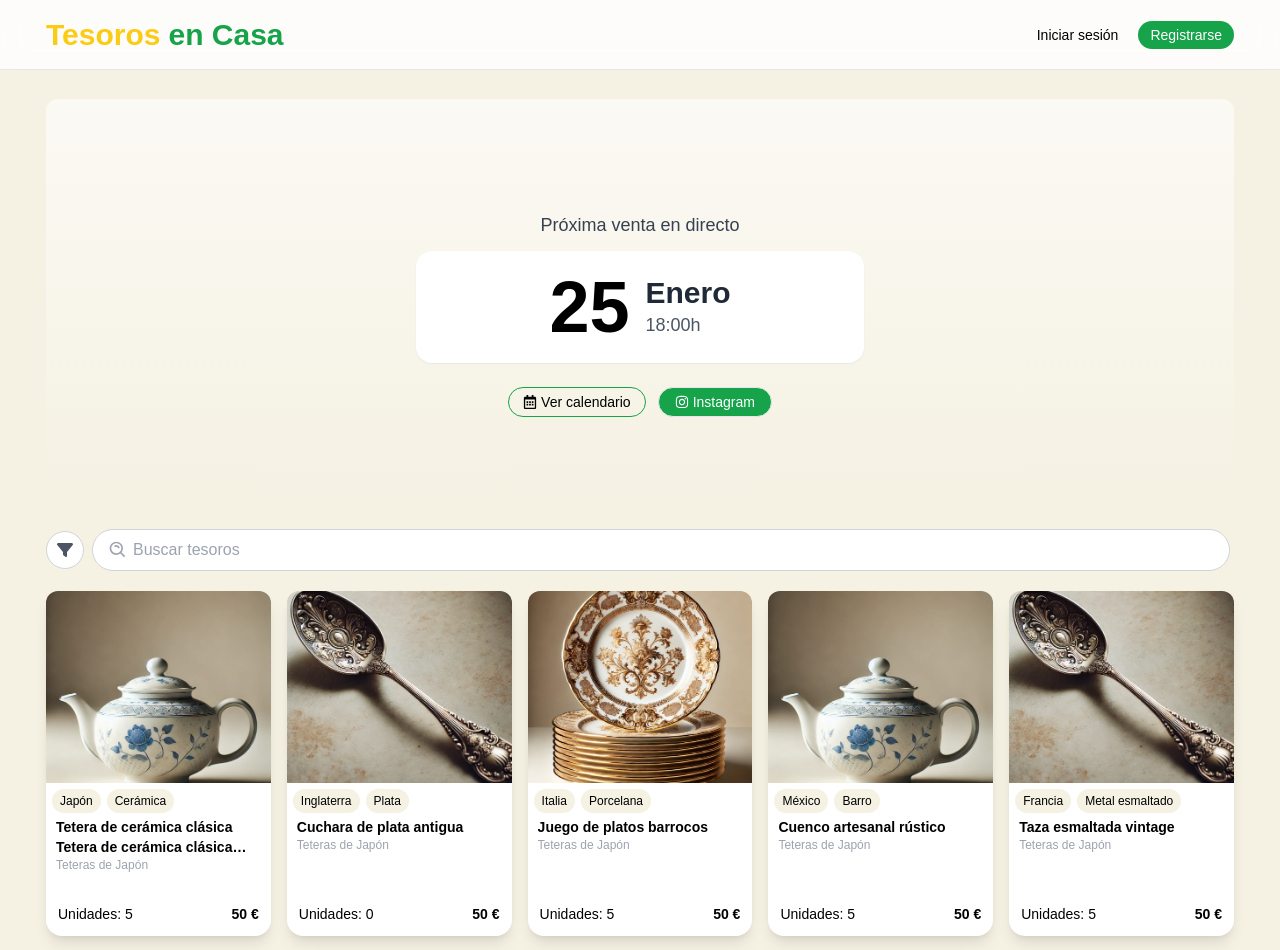
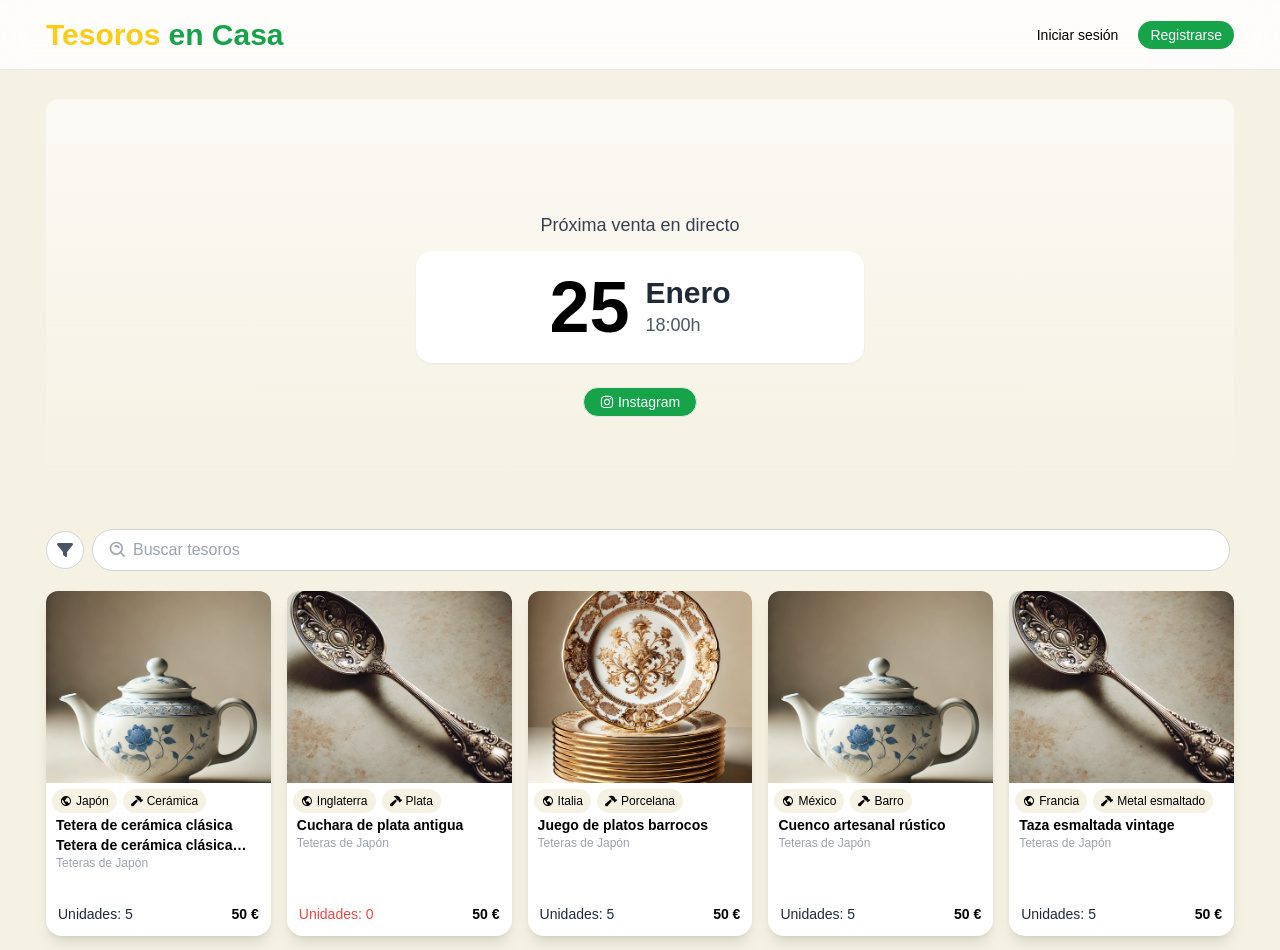
Before and after one commit to mriverre8/tesorosencasa, a Next.js app: page / in a window 1280 px wide. Shown: the top 950 px of the page. Built offline with nearby package versions, Linux system fonts and the light colour scheme; a web font is replaced by a local one.

Commit message:
Update frontend

```diff
--- a/src/components/Card.tsx
+++ b/src/components/Card.tsx
@@ -1,6 +1,8 @@
 import React from 'react';
 import Image from 'next/image';
 import { Tesoro } from '@/types/tesoro';
+import { BiWorld } from 'react-icons/bi';
+import { FaHammer } from 'react-icons/fa6';
 
 interface ProductProps {
   tesoro: Tesoro;
@@ -19,36 +21,34 @@ const Card = ({ tesoro }: ProductProps) => {
           />
         </div>
         <div className="flex flex-col px-1.5 mt-1.5">
-          {(tesoro.material || tesoro.origin) && (
-            <div className="flex gap-1.5">
-              {tesoro.origin && (
-                <p className="text-xs bg-[#f5f1e3] rounded-full py-1 px-2">
-                  {tesoro.origin}
-                </p>
-              )}
-              {tesoro.material && (
-                <p className="text-xs bg-[#f5f1e3] rounded-full py-1 px-2">
-                  {tesoro.material}
-                </p>
-              )}
-            </div>
-          )}
-          <div className="flex flex-col mx-1 ">
-            <h3
-              className={`font-semibold line-clamp-2 text-sm ${tesoro.material || tesoro.origin ? 'mt-1' : 'mt-2'}`}
-            >
+          <div className="flex gap-1.5 flex-wrap">
+            <p className="flex justify-center items-center gap-1 text-xs bg-[#f5f1e3] rounded-full py-1 px-2 whitespace-nowrap">
+              <BiWorld />
+              {tesoro.origin ? tesoro.origin : 'Desconocido'}
+            </p>
+            <p className="flex justify-center items-center gap-1 text-xs bg-[#f5f1e3] rounded-full py-1 px-2 whitespace-nowrap">
+              <FaHammer />
+              {tesoro.material ? tesoro.material : 'Desconocido'}
+            </p>
+          </div>
+          <div className="flex flex-col mx-1 mt-0.5">
+            <h3 className="font-semibold line-clamp-2 text-sm ">
               {tesoro.name}
             </h3>
             {tesoro.brand && (
-              <p className="font-light text-gray-400 line-clamp-2 text-xs">
+              <p className="font-light text-gray-400 line-clamp-1 text-xs">
                 {tesoro.brand}
               </p>
             )}
           </div>
         </div>
       </div>
-      <div className="flex justify-between px-3 mb-3 text-sm">
-        <p>Unidades: {tesoro.units}</p>
+      <div className="flex justify-between px-3 mb-3 text-sm ">
+        <p
+          className={`${tesoro.units === 0 ? 'text-red-500' : 'text-gray-800'}`}
+        >
+          Unidades: {tesoro.units}
+        </p>
         <p className="font-bold"> {tesoro.price} €</p>
       </div>
     </div>
--- a/src/components/CardMobile.tsx
+++ b/src/components/CardMobile.tsx
@@ -1,5 +1,7 @@
 import { Tesoro } from '@/types/tesoro';
 import Carousel from './Carousel';
+import { BiWorld } from 'react-icons/bi';
+import { FaHammer } from 'react-icons/fa6';
 
 interface CardMobileProps {
   tesoro: Tesoro;
@@ -10,20 +12,16 @@ const CardMobile = ({ tesoro }: CardMobileProps) => {
     <div className="flex flex-col mb-2">
       <Carousel tesoro={tesoro} />
       <div className="flex flex-col">
-        {(tesoro.material || tesoro.origin) && (
-          <div className="flex flex-wrap gap-2 mt-2">
-            {tesoro.origin && (
-              <p className="text-xs bg-yellow-400/70 rounded-full py-1 px-2">
-                {tesoro.origin}
-              </p>
-            )}
-            {tesoro.material && (
-              <p className="text-xs bg-yellow-400/70 rounded-full py-1 px-2">
-                {tesoro.material}
-              </p>
-            )}
-          </div>
-        )}
+        <div className="flex flex-wrap gap-2 mt-2">
+          <p className="flex justify-center items-center gap-1 text-xs bg-yellow-400/70 rounded-full py-1 px-2">
+            <BiWorld />
+            {tesoro.origin ? tesoro.origin : 'Desconocido'}
+          </p>
+          <p className="flex justify-center items-center gap-1 text-xs bg-yellow-400/70 rounded-full py-1 px-2">
+            <FaHammer />
+            {tesoro.material ? tesoro.material : 'Desconocido'}
+          </p>
+        </div>
         <div className="flex flex-col text-sm  mx-1 ">
           <h3
             className={`font-semibold  line-clamp-2 ${tesoro.material || tesoro.origin ? 'mt-1' : 'mt-2'}`}
@@ -38,7 +36,11 @@ const CardMobile = ({ tesoro }: CardMobileProps) => {
         </div>
       </div>
       <div className="flex justify-between px-1 my-1 text-sm">
-        <p>Unidades: {tesoro.units}</p>
+        <p
+          className={`${tesoro.units === 0 ? 'text-red-500' : 'text-gray-800'}`}
+        >
+          Unidades: {tesoro.units}
+        </p>
         <p className="font-bold"> {tesoro.price} €</p>
       </div>
     </div>
--- a/src/components/Lightbox/LightboxFilters.tsx
+++ b/src/components/Lightbox/LightboxFilters.tsx
@@ -1,6 +1,6 @@
 import { Filter } from '@/types/filter';
 import { getFilters, translateFilter } from '@/utils/getFilters';
-import React, { useState } from 'react';
+import React, { useEffect, useState } from 'react';
 import { IoClose } from 'react-icons/io5';
 
 interface ProductsProps {
@@ -16,9 +16,44 @@ const LightboxFilters = ({
 }: ProductsProps) => {
   const [tempFilters, setTempFilters] = useState(filters);
 
+  useEffect(() => {
+    setTempFilters(filters);
+  }, [filters]);
+
   const applyFilters = () => {
     setFilters(tempFilters);
     closeAction();
+  };
+
+  const resetFilters = () => {
+    let hasChanges = false;
+
+    const updatedFilters = Object.fromEntries(
+      Object.entries(tempFilters).map(([category, options]) => [
+        category,
+        options.map((option) => {
+          if (option.type === 'checkbox' && option.checked) {
+            hasChanges = true;
+            return { ...option, checked: false };
+          }
+
+          if (option.type === 'range' && option.valueRangeChanged) {
+            hasChanges = true;
+            return {
+              ...option,
+              valueRangeChanged: false,
+              valueRange: option.valueMaxRange, // Restablece al valor máximo
+            };
+          }
+
+          return option;
+        }),
+      ])
+    );
+
+    if (hasChanges) {
+      setFilters(updatedFilters);
+    }
   };
 
   const handleFilterChange = (
@@ -80,12 +115,12 @@ const LightboxFilters = ({
           </div>
         ))}
       </div>
-      <div className=" flex items-center justify-center gap-5 mt-3">
+      <div className="flex flex-col xs:flex-row items-center justify-center xs:gap-5 mt-3">
         <button
-          onClick={() => closeAction()}
-          className="border-2 border-green-600 hover:border-green-400 gap-1 mt-3 rounded-full py-0.5 px-3.5 text-sm"
+          onClick={() => resetFilters()}
+          className="border-2 border-green-600 hover:border-green-400 gap-1 mt-3 rounded-full py-0.5 px-3.5 text-sm whitespace-nowrap"
         >
-          Cancelar
+          Reestablecer filtros
         </button>
         <button
           onClick={() => applyFilters()}
--- a/src/pages/Home/HomeHeader.tsx
+++ b/src/pages/Home/HomeHeader.tsx
@@ -1,8 +1,8 @@
 import Header from '@/components/Header';
-import Link from 'next/link';
+/* import Link from 'next/link'; */
 import React from 'react';
 import { FaInstagram } from 'react-icons/fa';
-import { FaRegCalendarAlt } from 'react-icons/fa';
+/* import { FaRegCalendarAlt } from 'react-icons/fa'; */
 
 const HomeHeader = () => {
   return (
@@ -20,20 +20,20 @@ const HomeHeader = () => {
             <p className="text-sm sm:text-lg text-gray-600">18:00h</p>
           </div>
         </div>
-        <div className="flex flex-col sm:flex-row sm:gap-3">
-          <Link
+        <div className="flex flex-col sm:flex-row gap-1.5 sm:gap-3 mt-3">
+          {/* <Link
             href="/"
-            className="flex items-center justify-center border border-green-600 hover:border-green-400 gap-1 mt-3 rounded-full py-0.5 px-3.5 text-sm whitespace-nowrap "
+            className="flex items-center justify-center border border-green-600 hover:border-green-400 gap-1  rounded-full py-0.5 px-3.5 text-sm whitespace-nowrap "
           >
             <FaRegCalendarAlt />
             Ver calendario
-          </Link>
+          </Link> */}
 
           <a
             href="https://www.instagram.com/tesoros_en_casa/"
             target="_blank"
             rel="noopener noreferrer"
-            className="flex items-center justify-center border text-white bg-green-600 hover:bg-green-500 gap-1 mt-3 rounded-full py-1 px-4 text-sm "
+            className="flex items-center justify-center border text-white bg-green-600 hover:bg-green-500 gap-1 rounded-full py-1 px-4 text-sm "
           >
             <FaInstagram className="text-white" />
             Instagram
--- a/src/pages/Home/HomeProducts.tsx
+++ b/src/pages/Home/HomeProducts.tsx
@@ -9,7 +9,7 @@ import { Tesoro } from '@/types/tesoro';
 import Card from '@/components/Card';
 import Lightbox from '@/components/Lightbox';
 import LightboxFilters from '@/components/Lightbox/LightboxFilters';
-import HomeFilters from './HomeFilters';
+/* import HomeFilters from './HomeFilters'; */
 import { generateFilters } from '@/utils/getFilters';
 import { IoClose } from 'react-icons/io5';
 import CardMobile from '@/components/CardMobile';
@@ -97,15 +97,16 @@ const HomeProducts = ({ tesorosData }: ProductsProps) => {
                 className="bg-yellow-400/70 rounded-full px-3 py-1 gap-1 flex items-center justify-center whitespace-nowrap"
               >
                 {option.valueCheckbox}
-                <IoClose></IoClose>
+                <IoClose />
               </button>
             ) : option.type === 'range' && option.valueRangeChanged ? (
               <button
                 key={`${category}-${index}`}
                 onClick={() => removeFilter(category, option.valueRange!)}
-                className="bg-yellow-400/70 rounded-full px-3 py-1 flex items-center whitespace-nowrap"
+                className="bg-yellow-400/70 rounded-full px-3 py-1 flex items-center justify-center gap-1 whitespace-nowrap"
               >
                 Precio hasta {option.valueRange} €
+                <IoClose />
               </button>
             ) : null
           )
@@ -133,9 +134,7 @@ const HomeProducts = ({ tesorosData }: ProductsProps) => {
         </div>
       </div>
 
-      {showFilterDropdown && (
-        <>
-          <div className="block sm:hidden">
+      <div /* className="block sm:hidden" */ hidden={!showFilterDropdown}>
         <Lightbox isLightboxOpen={showFilterDropdown}>
           <LightboxFilters
             closeAction={() => setShowFilterDropdown(false)}
@@ -144,15 +143,13 @@ const HomeProducts = ({ tesorosData }: ProductsProps) => {
           />
         </Lightbox>
       </div>
-          <div className="hidden sm:block">
+      {/* <div className="hidden sm:block">
             <HomeFilters
               filters={filters}
               setFilters={setFilters}
               closeAction={() => setShowFilterDropdown(false)}
             />
-          </div>
-        </>
-      )}
+          </div> */}
 
       {filteredTesoros.length > 0 ? (
         <>
```
Also changed, not shown: src/pages/Product/ProductContent.tsx (+15 -7 lines). Lines whose indentation alone changed are shown as unchanged.
